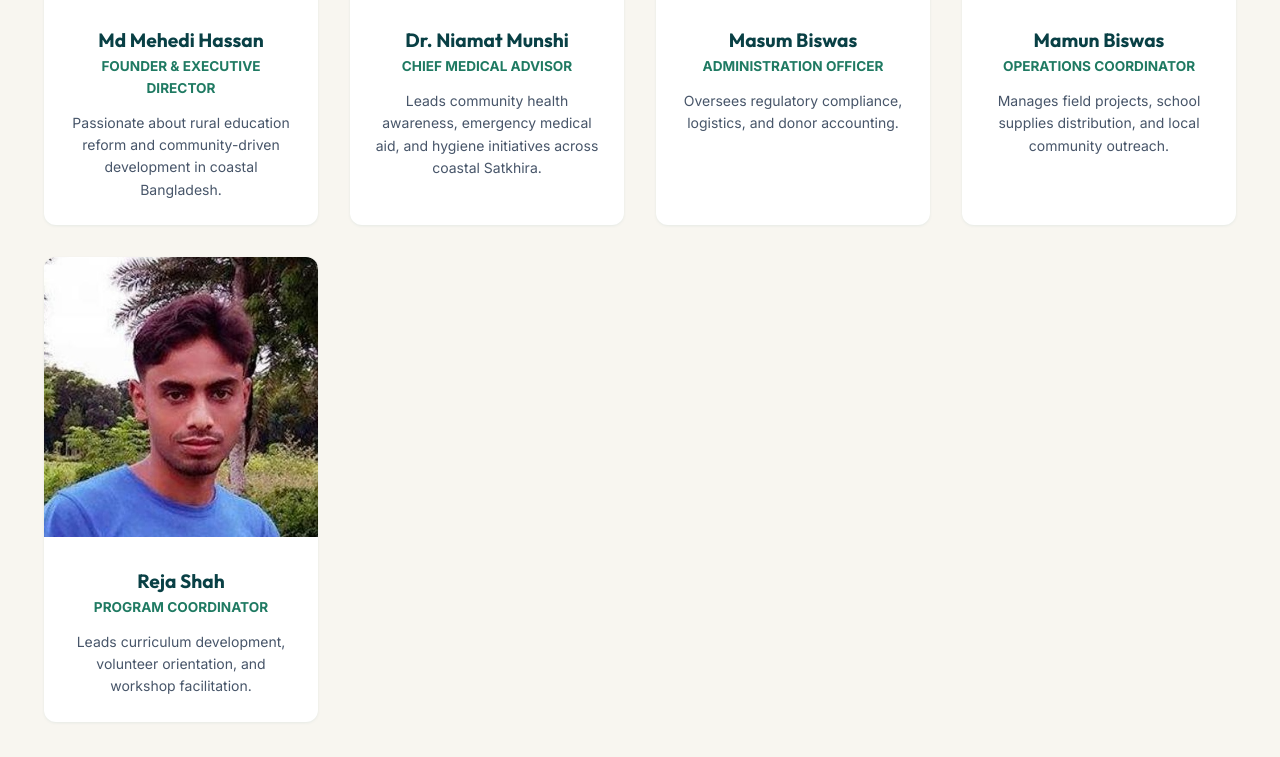
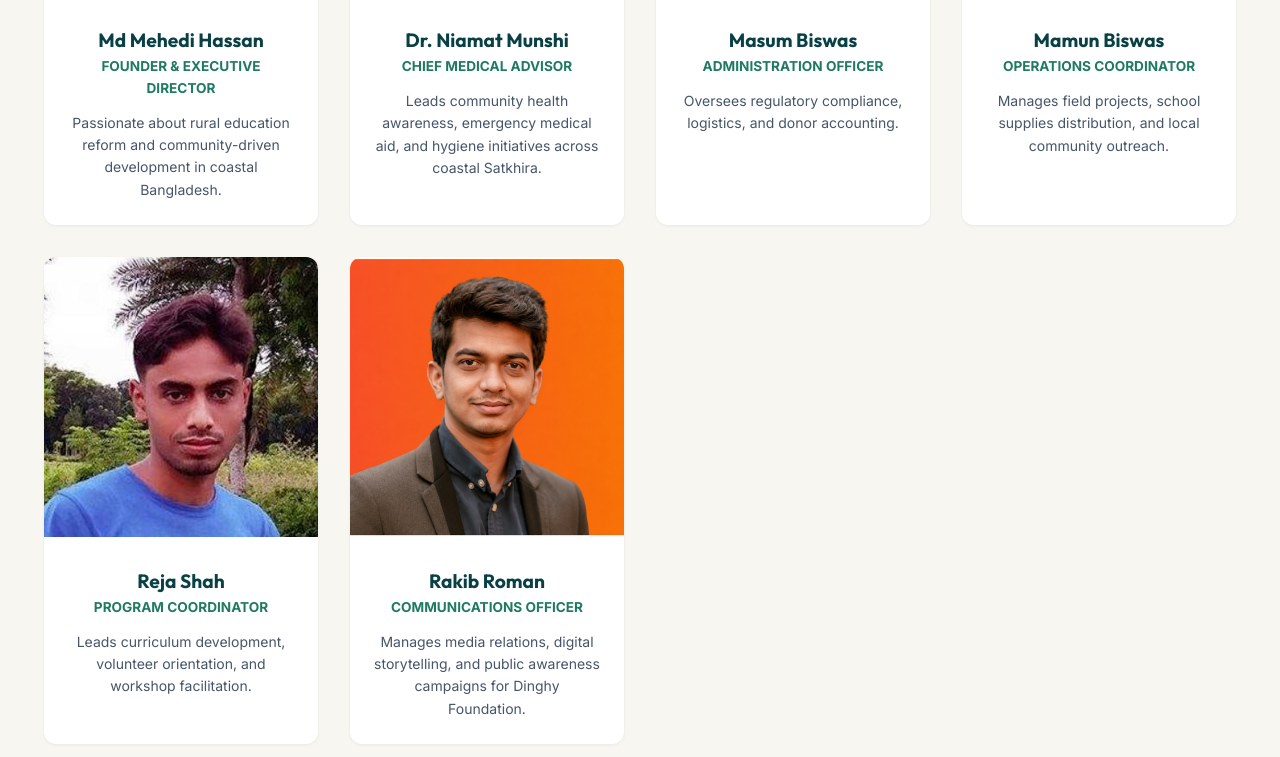
Before and after one commit to mhashiq/DinghyFoundation, a website built with Vite: page team.html in a window 1280 px wide. Shown: the part 703-1460 px from the top of the page. Built offline with nearby package versions, Linux system fonts and the light colour scheme.

Commit message:
Add Rakib Roman as Communications Officer to Team page

```diff
--- a/i18n.js
+++ b/i18n.js
@@ -124,6 +124,9 @@ export const translations = {
     team5_name: "Reja Shah",
     team5_role: "Program Coordinator",
     team5_bio: "Leads curriculum development, volunteer orientation, and workshop facilitation.",
+    team6_name: "Rakib Roman",
+    team6_role: "Communications Officer",
+    team6_bio: "Manages media relations, digital storytelling, and public awareness campaigns for Dinghy Foundation.",
 
     // Get Involved & Donation Section
     donate_tag: "MAKE A DIFFERENCE",
@@ -317,6 +320,9 @@ export const translations = {
     team5_name: "রেজা শাহ",
     team5_role: "প্রোগ্রাম কোঅর্ডিনেটর",
     team5_bio: "পাঠ্যক্রম উন্নয়ন, স্বেচ্ছাসেবক প্রশিক্ষণ ও কর্মশালা পরিচালনা করেন।",
+    team6_name: "রাকিব রোমান",
+    team6_role: "যোগাযোগ কর্মকর্তা",
+    team6_bio: "ডিঙ্গা ফাউন্ডেশনের মিডিয়া সম্পর্ক, ডিজিটাল স্টোরিটেলিং এবং গণসচেতনতামূলক প্রচার কার্যক্রম পরিচালনা করেন।",
 
     // Get Involved & Donation Section
     donate_tag: "অংশগ্রহণ করুন",
--- a/team.html
+++ b/team.html
@@ -94,6 +94,16 @@
               <h3 class="team-name" data-i18n="team5_name">Reja Shah</h3>
               <div class="team-role" data-i18n="team5_role">Program Coordinator</div>
               <p class="team-bio" data-i18n="team5_bio">Leads curriculum development, volunteer orientation, and workshop facilitation.</p>
+            </div>
+          </div>
+
+          <!-- Member 6: Rakib Roman -->
+          <div class="team-card">
+            <img src="./assets/img/team/rakib.jpg" alt="Rakib Roman" class="team-avatar" onerror="this.src='./img/team/rakib.jpg'">
+            <div class="team-info">
+              <h3 class="team-name" data-i18n="team6_name">Rakib Roman</h3>
+              <div class="team-role" data-i18n="team6_role">Communications Officer</div>
+              <p class="team-bio" data-i18n="team6_bio">Manages media relations, digital storytelling, and public awareness campaigns for Dinghy Foundation.</p>
             </div>
           </div>
         </div>
```
Also changed, not shown: dist/about.html, dist/assets/img/team/rakib.jpg (added), dist/assets/main-DBRxFics.js (deleted), dist/assets/main-PTTjt7Tr.js (added), dist/contact.html, dist/img/team/rakib.jpg (added), dist/impact.html, dist/index.html, dist/programs.html, dist/reports.html, dist/team.html, public/assets/img/team/rakib.jpg (added), public/img/team/rakib.jpg (added).
